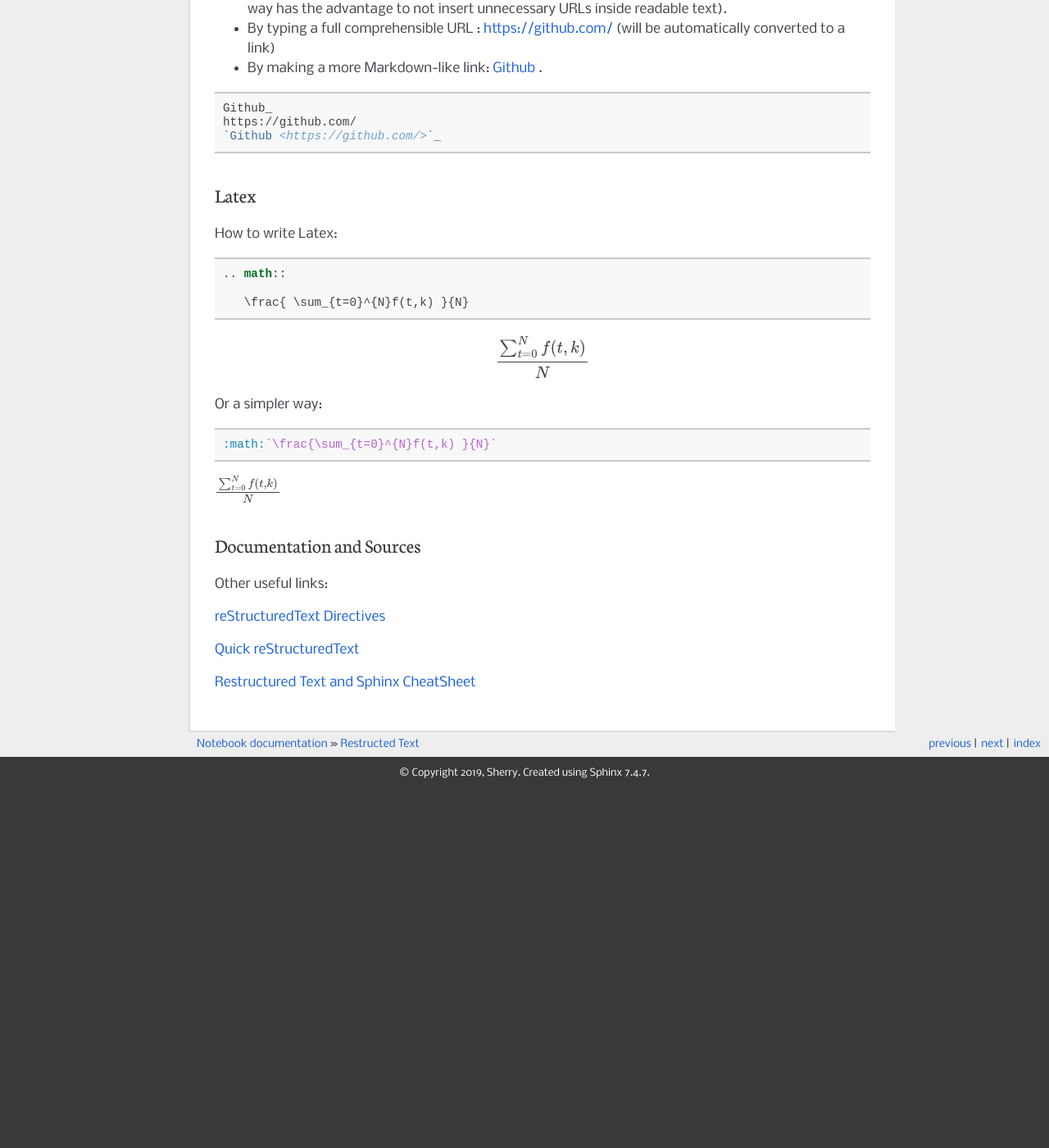
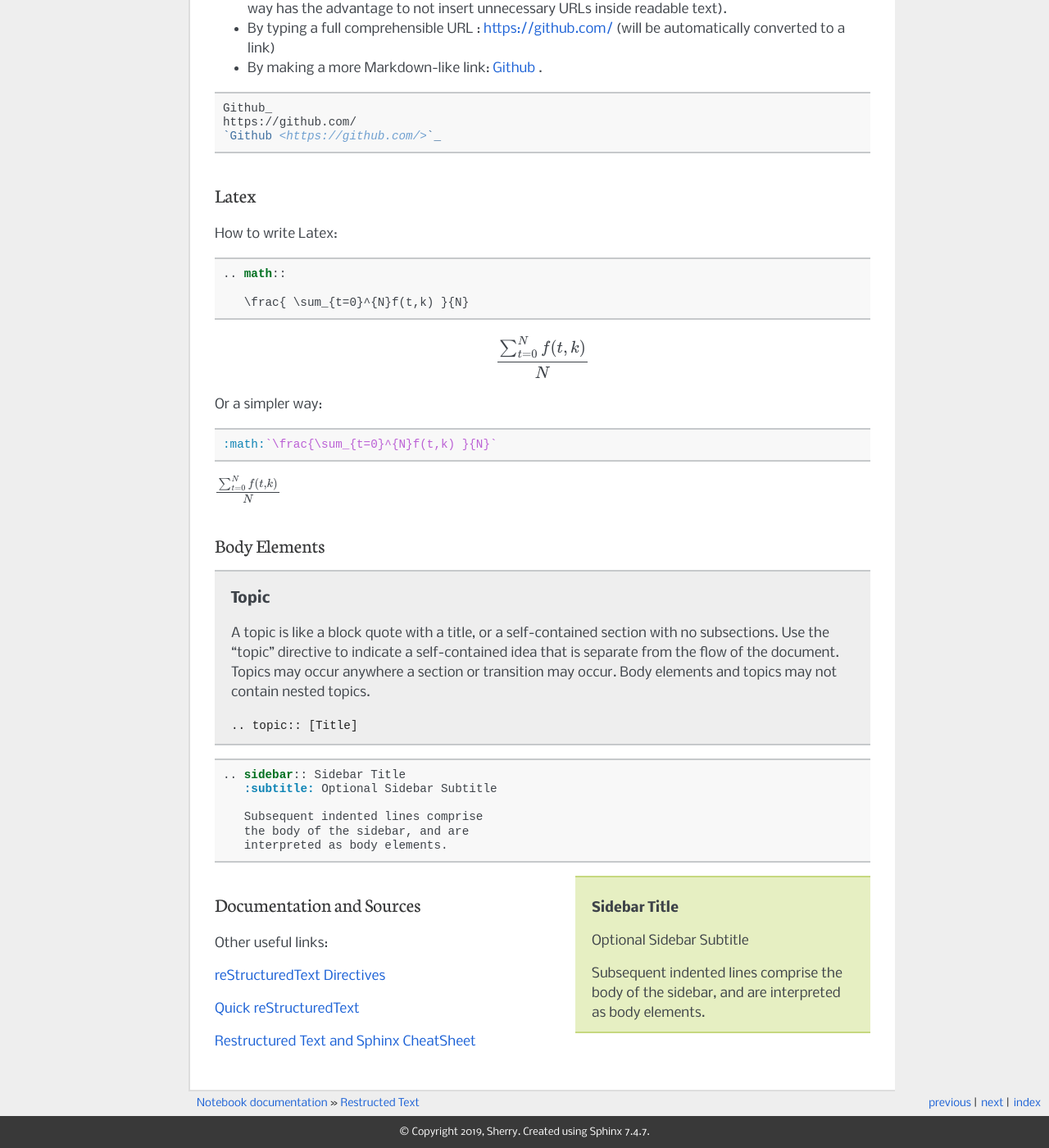
Before and after one commit to sherry0037/Notebook, a Sphinx documentation site: the page built from source/rst.rst, in a window 1280 px wide and 1400 px high, scrolled down 1837 px. Shown: the whole window at 82% size. Built offline with Sphinx 7.4.7, drawn with Linux system fonts in a browser that asks for light colours; before the commit the page ends 2799 px from its top, so only the background shows below that.

Commit message:
update RST

```diff
--- a/source/rst.rst
+++ b/source/rst.rst
@@ -146,6 +146,34 @@ Or a simpler way:
 
 
 ----------------------------------
+Body Elements
+----------------------------------
+
+.. topic:: Topic
+
+    A topic is like a block quote with a title, or a self-contained section with no subsections. Use the "topic" directive to indicate a self-contained idea that is separate from the flow of the document. Topics may occur anywhere a section or transition may occur. Body elements and topics may not contain nested topics.
+
+    ``.. topic:: [Title]``
+
+
+.. code-block:: RST
+
+    .. sidebar:: Sidebar Title
+       :subtitle: Optional Sidebar Subtitle
+
+       Subsequent indented lines comprise
+       the body of the sidebar, and are
+       interpreted as body elements.
+
+
+.. sidebar:: Sidebar Title
+   :subtitle: Optional Sidebar Subtitle
+
+   Subsequent indented lines comprise
+   the body of the sidebar, and are
+   interpreted as body elements.
+
+----------------------------------
 Documentation and Sources
 ----------------------------------
 
```
